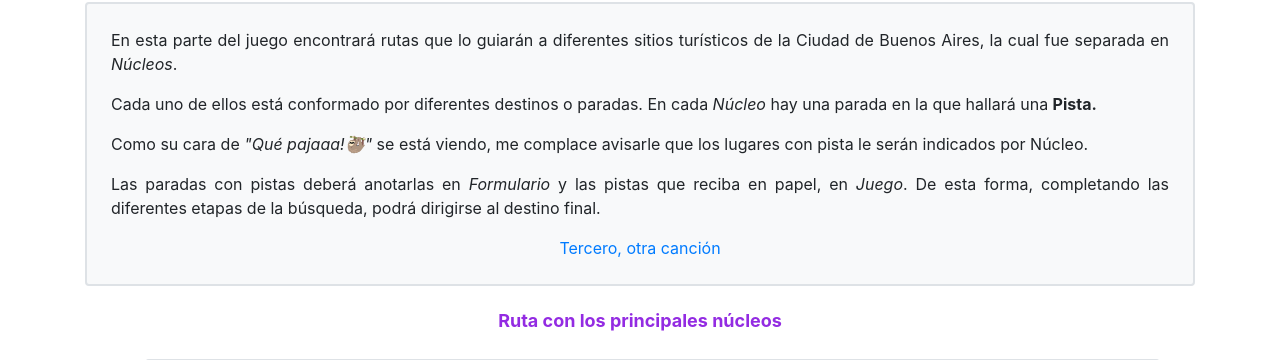
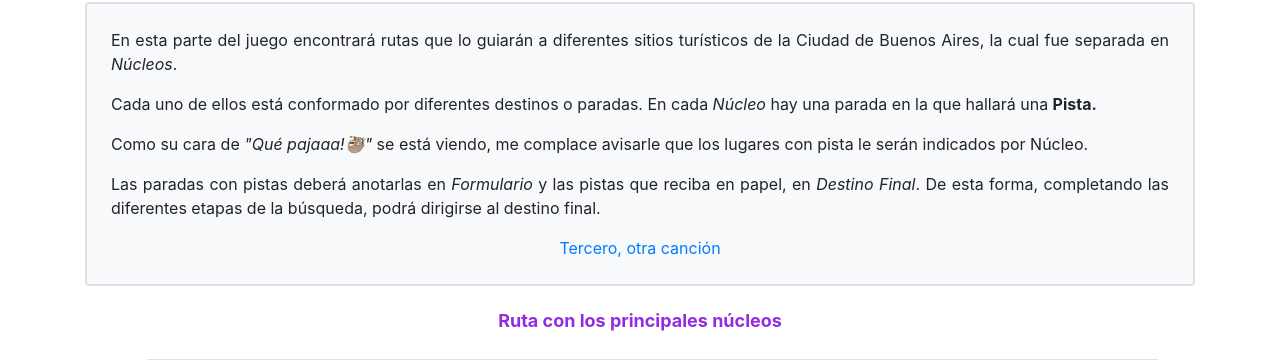
Before and after one commit to RegiOli/RemaparaBuscar, a Django app: page /turismo/ in a window 1280 px wide. Shown: the part 435-795 px from the top of the page. Run offline with Django 5.2, Linux system fonts and the light colour scheme; some libraries are stand-ins or nearby versions.

Commit message:
Update turismo.html
cambio palabra Juego por Destino Final

```diff
--- a/pagmata/core/templates/core/turismo.html
+++ b/pagmata/core/templates/core/turismo.html
@@ -92,7 +92,7 @@
                 lugares con pista le serán indicados por Núcleo.</p>
 
             <p class="text-justify">Las paradas con pistas deberá anotarlas en <i>Formulario</i> y las pistas que reciba
-                en papel, en <i>Juego</i>.
+                en papel, en <i>Destino Final</i>.
 
                 De esta forma, completando las diferentes etapas de la búsqueda, podrá dirigirse al <stronge>destino
                     final</strong>.
```
